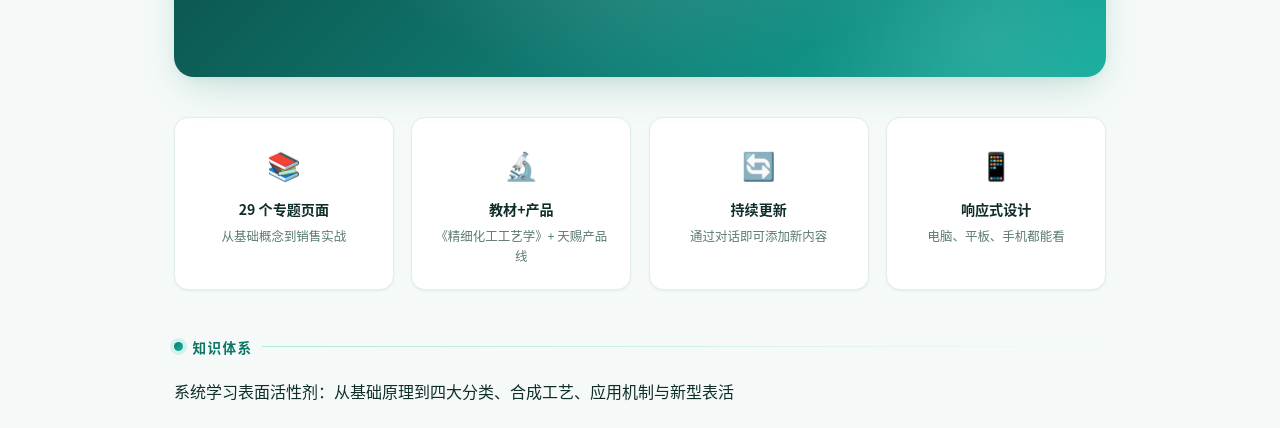
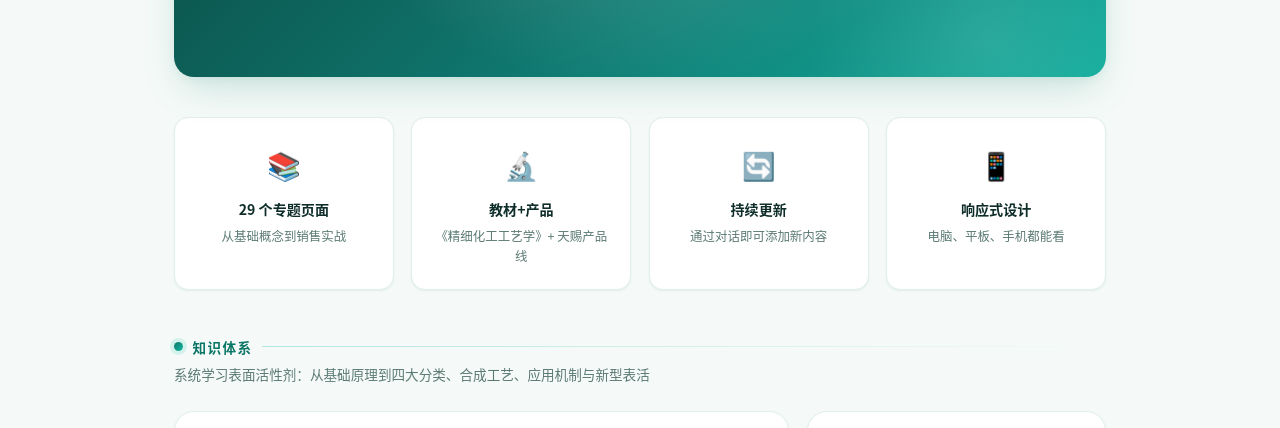
Before and after one commit to shenlang1111/notes, a plain HTML site: page knowledge-base/index.html in a window 1280 px wide. Shown: the part 303-731 px from the top of the page. Drawn offline with Linux system fonts and the light colour scheme.

Commit message:
deploy: update knowledge-base/_shared/css/style.css

```diff
--- a/knowledge-base/_shared/css/style.css
+++ b/knowledge-base/_shared/css/style.css
@@ -462,6 +462,7 @@ thead th{position:sticky;top:0;z-index:10;}
 .section + .section{border-top:1px solid var(--rule);padding-top:0.5rem;}
 
 /* ============ Bento 首页布局 —— UI 美化 AI ============ */
+.category-desc{font-size:0.85rem;color:var(--muted);margin:-0.8rem 0 0.5rem;line-height:1.6;}
 .page-grid.bento{grid-template-columns:repeat(auto-fit,minmax(280px,1fr));gap:1.1rem;margin:1.6rem 0;}
 .page-card.featured{grid-column:span 2;}
 .page-card.featured .card-icon{width:3.4rem;height:3.4rem;font-size:1.7rem;background:var(--accent2-soft);}
```
